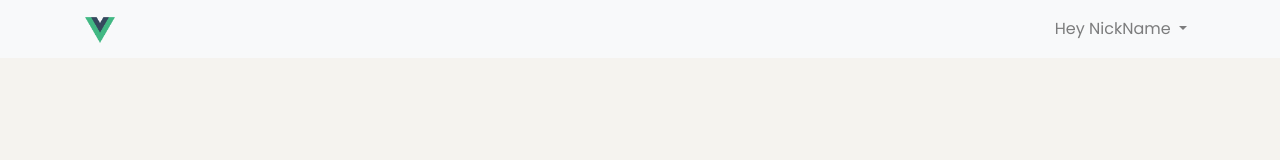
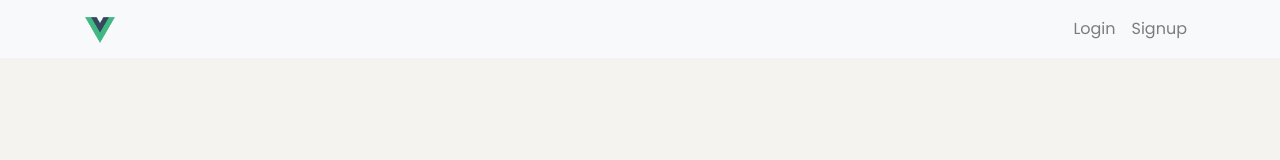
Before and after one commit to AlMuz/VUE-BlogApp, a Vue app: page /login in a window 1280 px wide. Shown: the top 160 px of the page. Built offline with nearby package versions, Linux system fonts and the light colour scheme; the HTML template or start-up script is replaced by a standard one.

Commit message:
router-links added its something like advanced anchores

```diff
--- a/src/components/Navbar.vue
+++ b/src/components/Navbar.vue
@@ -10,14 +10,20 @@
 
       <div class="collapse navbar-collapse" id="navbarSupportedContent">
         <ul class="navbar-nav ml-auto">
-          <li class="nav-item dropdown">
+          <li class="nav-item">
+            <router-link class="nav-link" to="/login">Login</router-link>
+          </li>
+          <li class="nav-item">
+            <router-link class="nav-link" to="/signup">Signup</router-link>
+          </li>
+          <!-- <li class="nav-item dropdown">
             <a class="nav-link dropdown-toggle" href="#" id="navbarDropdown" role="button" data-toggle="dropdown" aria-haspopup="true" aria-expanded="false">
               Hey NickName
             </a>
             <div class="dropdown-menu" aria-labelledby="navbarDropdown">
               <a class="dropdown-item" href="#">Logout</a>
             </div>
-          </li>
+          </li> -->
         </ul>
       </div>
     </div>
```
